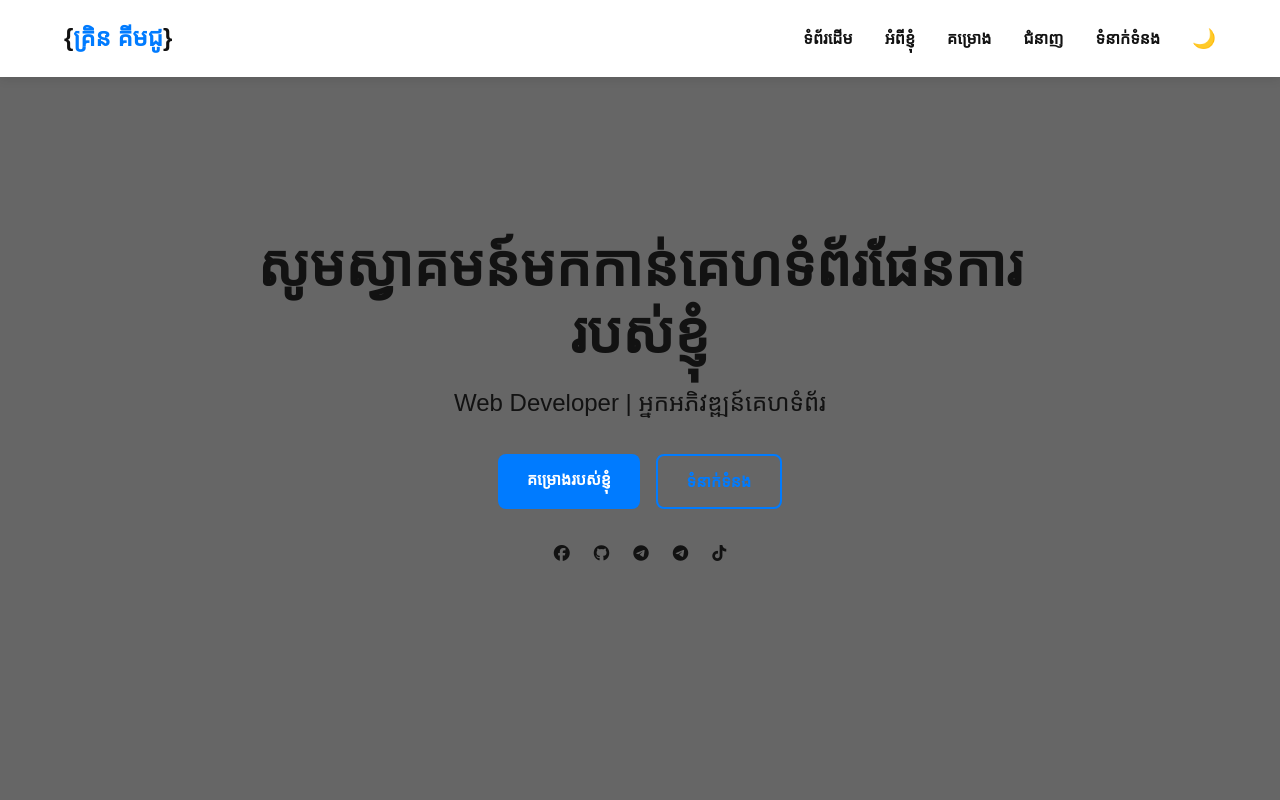
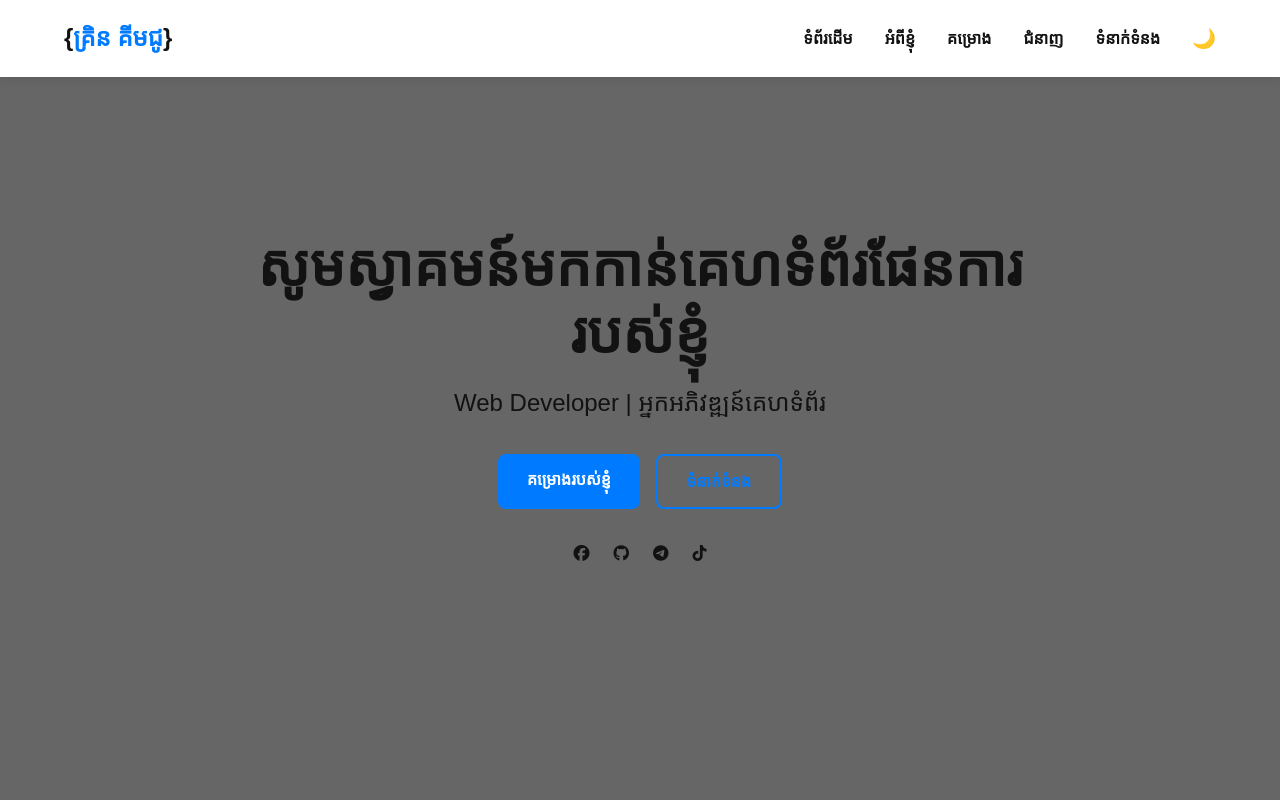
Before and after one commit to Kimchou211/portfolio.github.io, a plain HTML site: page index.html in a window 1280 px wide. Shown: the top 800 px of the page. Drawn offline with Linux system fonts and the light colour scheme; a web font is replaced by a local one.

Commit message:
Update index.html

```diff
--- a/index.html
+++ b/index.html
@@ -894,7 +894,7 @@
                 <a href="https://www.facebook.com/share/1FtpAuD5n7/?mibextid=wwXIfr" target="_blank"><i class="fa-brands fa-facebook"></i></a>
                 <a href="#" target="_blank"><i class="fa-brands fa-github"></i></a>
                 <a href="https://t.me/krenkimchou" target="_blank"><i class="fa-brands fa-telegram"></i></a>
-                <a href="https://t.me/krenkimchou" target="_blank"><i class="fa-brands fa-telegram"></i></a>
+
                 <a href="https://www.tiktok.com/@jd_chou?_t=ZS-8zHFkkbWyIv&_r=1" target="_blank"><i class="fa-brands fa-tiktok"></i></a>
             </div>
         </div>
```
